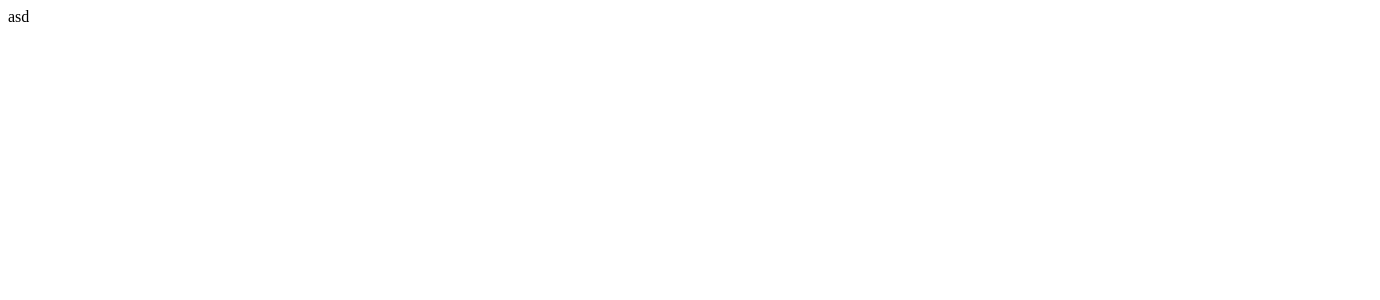
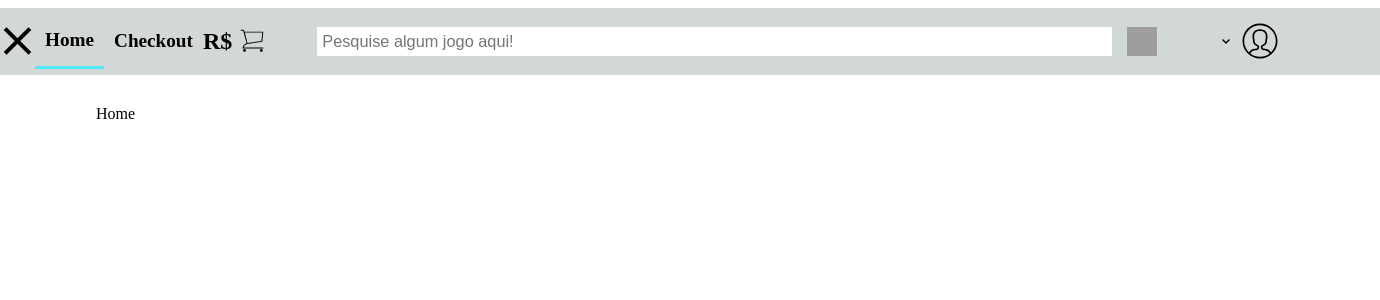
Before and after one commit to Vinicius377/ecommerce-games, a React (Create React App) app: page / in a window 1280 px wide. Before the commit this address had no page. Shown: the top 300 px of the page, 1380 px wide, since content can reach past the window. Built offline with nearby package versions, Linux system fonts and the light colour scheme; grey boxes are pictures that could not be loaded.

Commit message:
add toast container

```diff
--- a/src/App.tsx
+++ b/src/App.tsx
@@ -1,11 +1,30 @@
 import { BrowserRouter, Route, Routes } from "react-router-dom"
+import { ToastContainer } from "react-toastify"
+import "react-toastify/dist/ReactToastify.min.css"
+
+import Header from "./components/header"
+import Checkout from "./pages/Checkout"
+import Home from "./pages/Home"
+import Product from "./pages/Product"
+import Login from "./pages/Login"
+import { Main, Container } from "./style/App.style"
 
 function App() {
   return (
-    <BrowserRouter>
-      asd
-      <Routes></Routes>
-    </BrowserRouter>
+    <Container>
+      <BrowserRouter>
+        <Header />
+        <Main>
+          <Routes>
+            <Route path="/" element={<Home />} />
+            <Route path="/login" element={<Login />} />
+            <Route path="/product/:id" element={<Product />} />
+            <Route path="/checkout" element={<Checkout />} />
+          </Routes>
+        </Main>
+      </BrowserRouter>
+      <ToastContainer />
+    </Container>
   )
 }
 
```
